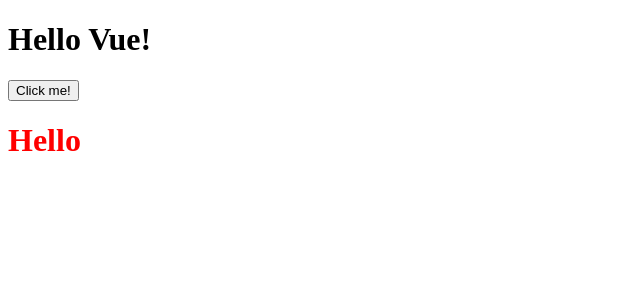
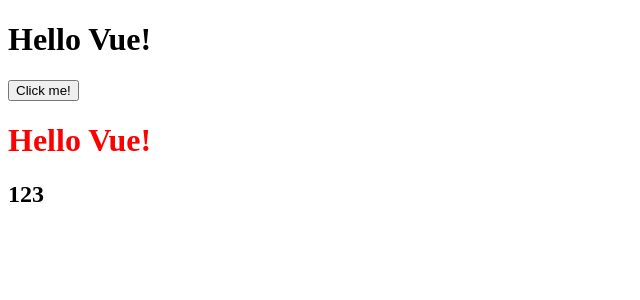
Before and after one commit to fly1chop/FEDC3-Vue_Basics, a Vue app in the folder curr/: page / in a window 1280 px wide. Shown: the top 300 px of the page, without its empty margins (0-640 px from the left). Built offline with nearby package versions, Linux system fonts and the light colour scheme; the HTML template or start-up script is replaced by a standard one.

Commit message:
sending component props
- sending props from parent to child
- setting props type

```diff
--- a/curr/src/App.vue
+++ b/curr/src/App.vue
@@ -1,7 +1,9 @@
 <template>
   <h1>Hello Vue!</h1>
-  <Btn />
-  <Hello />
+  <Btn @click="reverseMsg" />
+  <Hello
+    :message="msg"
+    :name="123" />
 </template>
 
 <script>
@@ -10,6 +12,16 @@
 export default {
   components: {
     Hello
+  },
+  data() {
+    return {
+      msg: 'Hello Vue!'
+    }
+  },
+  methods: {
+    reverseMsg() {
+      this.msg = this.msg.split('').reverse().join('')
+    }
   }
 }
 </script>
--- a/curr/src/components/Button.vue
+++ b/curr/src/components/Button.vue
@@ -1,5 +1,5 @@
 <template>
-  <button @click="log">
+  <button>
     Click me!
   </button>
 </template>
@@ -7,7 +7,7 @@
 <script>
 export default {
   methods: {
-    log() {
+    reverseMsg() {
       console.log('Click!')
     }
   }
--- a/curr/src/components/Hello.vue
+++ b/curr/src/components/Hello.vue
@@ -1,6 +1,30 @@
 <template>
-  <h1>Hello</h1>
+  <h1 @click="updateMessage">
+    {{ newMessage }}
+  </h1>
+  <h2>
+    {{ name }}
+  </h2>
 </template>
+
+<script>
+export default {
+  props: {
+    message: String,
+    name: [String, Number]
+  },
+  data() {
+    return {
+      newMessage: this.message
+    }
+  },
+  methods: {
+    updateMessage() {
+      this.newMessage = 'Good~'
+    }
+  }
+}
+</script>
 
 <style scoped lang="scss">
 $color: red;
```
